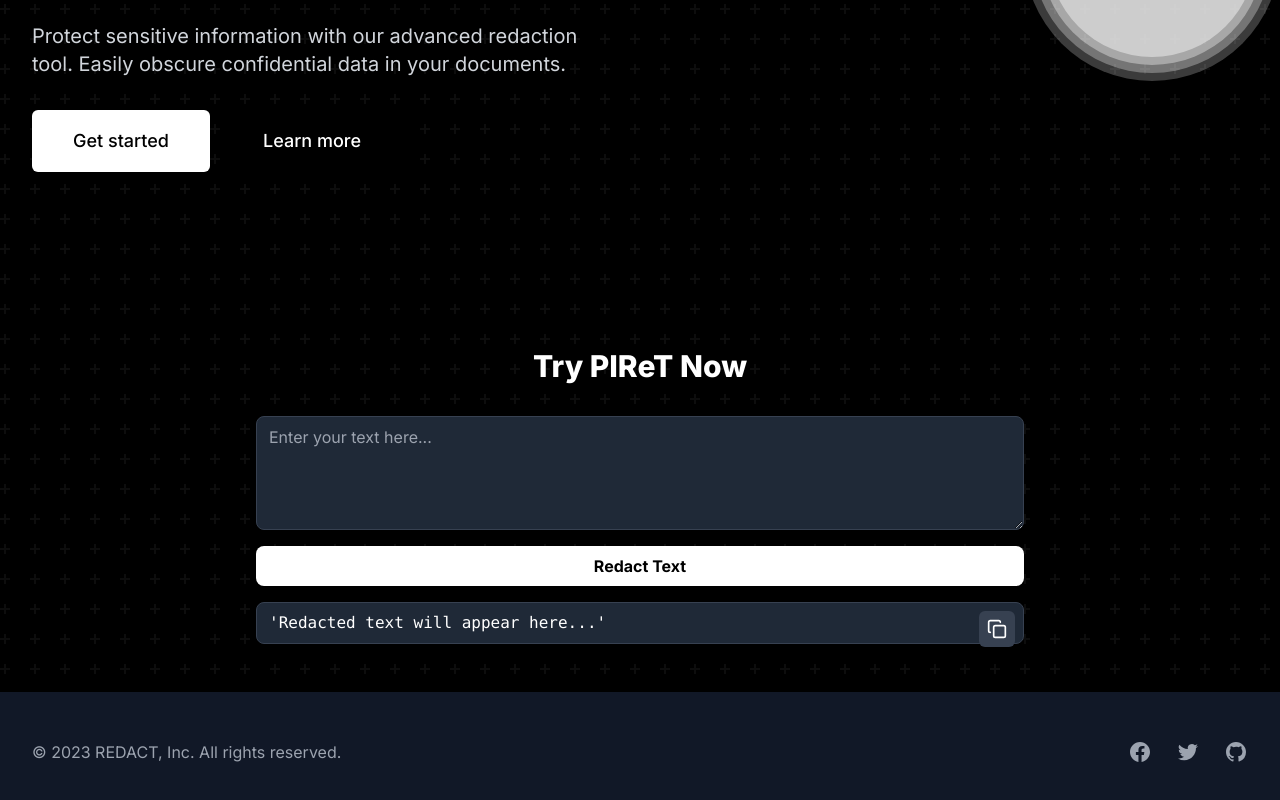
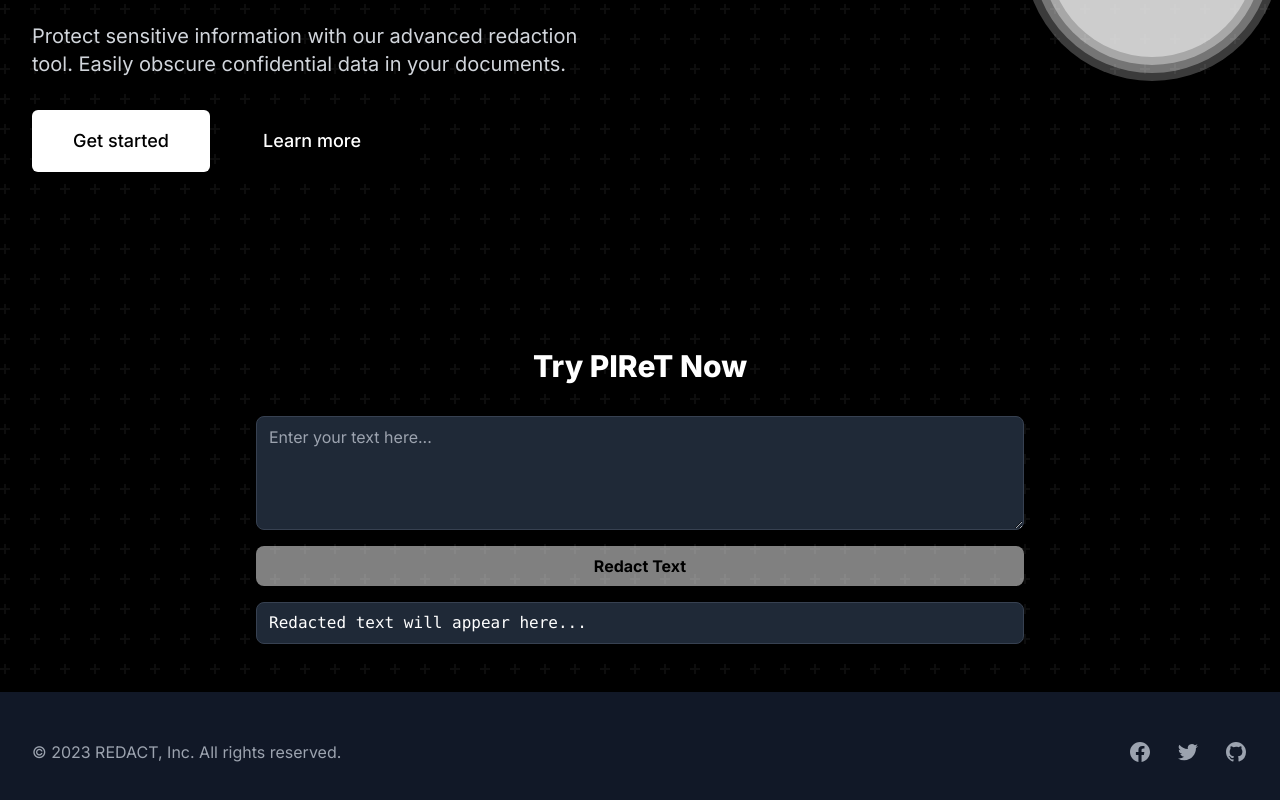
Before and after one commit to dipenkalsi/SIH-1678-Terminal-Velocity, a Next.js app: page / in a window 1280 px wide. Shown: the part 330-1130 px from the top of the page. Built offline with nearby package versions, Linux system fonts and the light colour scheme.

Commit message:
api-key: cors-error

```diff
--- a/package.json
+++ b/package.json
@@ -20,5 +20,7 @@
     "eslint-config-next": "14.2.7",
     "postcss": "^8",
     "tailwindcss": "^3.4.1"
-  }
+  },
+  "proxy": "https://api.private-ai.com"
+
 }
--- a/src/app/layout.js
+++ b/src/app/layout.js
@@ -1,6 +1,6 @@
 import { Inter } from "next/font/google";
 import "./globals.css";
-import Footer from "@/components/footer/footer";
+import Footer from "@/components/footer/Footer";
 import Navbar from "@/components/navbar/Navbar";
 
 const inter = Inter({ subsets: ["latin"] });
--- a/src/app/page.jsx
+++ b/src/app/page.jsx
@@ -1,39 +1,15 @@
-// import Image from "next/image";
-
-// export default function Home() {
-//   return (
-//     <main>
-//       Homepage
-//     </main>
-//   );
-// }
-
 'use client'
 
 import React, { useState, useEffect, useCallback, useRef } from 'react'
 import { useSpring, animated } from 'react-spring'
 import { Menu, X, FileText, Copy, Check, Search } from 'lucide-react'
-// import { button } from "@/components/ui/button"
-// import { textarea } from "@/components/ui/textarea"
-// import { useToast } from "@/components/ui/use-toast"
-
-// const useRedact = () => {
-//   const [text, setText] = useState('')
-//   const [redactedText, setRedactedText] = useState('')
-
-//   const redact = useCallback(() => {
-//     setRedactedText(text.replace(/\S/g, '█'))
-//   }, [text])
-
-//   return { text, setText, redactedText, redact }
-// }
+import RedactionComponent from '@/components/redact/redaction'
 
 export default function RedactLanding() {
   const [isMenuOpen, setIsMenuOpen] = useState(false)
   const [cursorPosition, setCursorPosition] = useState({ x: 0, y: 0 })
   // const { text, setText, redactedText, redact } = useRedact()
   const [isCopied, setIsCopied] = useState(false)
-  // const { toast } = useToast()
   const nameRef = useRef(null)
   const [nameHoverPosition, setNameHoverPosition] = useState({ x: 0, y: 0 })
   const [isNameHovered, setIsNameHovered] = useState(false)
@@ -171,37 +147,7 @@ export default function RedactLanding() {
           </div>
         </div>
 
-        <div className="max-w-7xl mx-auto px-4 sm:px-6 lg:px-8 py-12">
-          <div className="max-w-3xl mx-auto">
-            <h2 className="text-3xl font-extrabold text-white text-center mb-8">Try PIReT Now</h2>
-            <div className="flex flex-col space-y-4">
-              <textarea
-                // value={text}
-                onChange={(e) => setText(e.target.value)}
-                className="w-full px-3 py-2 text-white bg-gray-800 border border-gray-700 rounded-lg focus:outline-none focus:border-gray-500"
-                rows={4}
-                placeholder="Enter your text here..."
-              />
-              <button
-                // onClick={redact}
-                className="w-full bg-white text-black font-bold py-2 px-4 rounded-lg hover:bg-gray-200 transition duration-200"
-              >
-                Redact Text
-              </button>
-              <div className="w-full px-3 py-2 bg-gray-800 border border-gray-700 rounded-lg relative">
-              <p className="text-white font-mono break-all">'Redacted text will appear here...'</p>
-                {/* <p className="text-white font-mono break-all">{redactedText || 'Redacted text will appear here...'}</p> */}
-                <button
-                  // onClick={copyToClipboard}
-                  className="absolute top-2 right-2 p-2 bg-gray-700 text-white rounded-md hover:bg-gray-600 focus:outline-none focus:ring-2 focus:ring-gray-500"
-                  aria-label="Copy redacted text"
-                >
-                  {isCopied ? <Check className="h-5 w-5" /> : <Copy className="h-5 w-5" />}
-                </button>
-              </div>
-            </div>
-          </div>
-        </div>
+        <RedactionComponent />
       </main>
     </div>
   )
--- /dev/null
+++ b/src/components/redact/redaction.jsx
@@ -0,0 +1,92 @@
+import React, { useState } from 'react';
+import { Check, Copy } from 'lucide-react';
+
+const RedactionComponent = () => {
+  const [text, setText] = useState('');
+  const [redactedText, setRedactedText] = useState('');
+  const [isCopied, setIsCopied] = useState(false);
+  const [isLoading, setIsLoading] = useState(false);
+
+  const redact = async () => {
+    setIsLoading(true);
+    try {
+      const resp = await fetch(process.env.NEXT_PUBLIC_URL, {
+        method: "POST",
+        headers: {
+          "Content-Type": "application/json",
+          "X-API-KEY": process.env.NEXT_PUBLIC_API_KEY  // Replace with your actual API key
+        },
+        body: JSON.stringify({
+          text: [text],
+          link_batch: false,
+          entity_detection: {
+            "entity_types": [
+              {
+                "type": "ENABLE",
+                "value": ["ACCOUNT_NUMBER","AGE","DATE","DATE_INTERVAL","DOB","DRIVER_LICENSE","DURATION","EMAIL_ADDRESS","EVENT","FILENAME","GENDER_SEXUALITY","HEALTHCARE_NUMBER","IP_ADDRESS","LANGUAGE","LOCATION","LOCATION_ADDRESS","LOCATION_ADDRESS_STREET","LOCATION_CITY","LOCATION_COORDINATE","LOCATION_COUNTRY","LOCATION_STATE","LOCATION_ZIP","MARITAL_STATUS","MONEY","NAME","NAME_FAMILY","NAME_GIVEN","NAME_MEDICAL_PROFESSIONAL","NUMERICAL_PII","ORGANIZATION","ORGANIZATION_MEDICAL_FACILITY","OCCUPATION","ORIGIN","PASSPORT_NUMBER","PASSWORD","PHONE_NUMBER","PHYSICAL_ATTRIBUTE","POLITICAL_AFFILIATION","RELIGION","SSN","TIME","URL","USERNAME","VEHICLE_ID","ZODIAC_SIGN","BLOOD_TYPE","CONDITION","DOSE","DRUG","INJURY","MEDICAL_PROCESS","STATISTICS","BANK_ACCOUNT","CREDIT_CARD","CREDIT_CARD_EXPIRATION","CVV","ROUTING_NUMBER"]
+              }
+            ],
+            return_entity: true
+          },
+          processed_text: {
+            type: "MARKER",
+            pattern: "[UNIQUE_NUMBERED_ENTITY_TYPE]"
+          }
+        })
+      });
+
+      const data = await resp.json();
+      setRedactedText(data.processed_text[0]);
+    } catch (error) {
+      console.error("Error redacting text:", error);
+      setRedactedText("An error occurred while redacting the text.");
+    } finally {
+      setIsLoading(false);
+    }
+  };
+
+  const copyToClipboard = () => {
+    navigator.clipboard.writeText(redactedText).then(() => {
+      setIsCopied(true);
+      setTimeout(() => setIsCopied(false), 2000);
+    });
+  };
+
+  return (
+    <div className="max-w-7xl mx-auto px-4 sm:px-6 lg:px-8 py-12">
+      <div className="max-w-3xl mx-auto">
+        <h2 className="text-3xl font-extrabold text-white text-center mb-8">Try PIReT Now</h2>
+        <div className="flex flex-col space-y-4">
+          <textarea
+            value={text}
+            onChange={(e) => setText(e.target.value)}
+            className="w-full px-3 py-2 text-white bg-gray-800 border border-gray-700 rounded-lg focus:outline-none focus:border-gray-500"
+            rows={4}
+            placeholder="Enter your text here..."
+          />
+          <button
+            onClick={redact}
+            className="w-full bg-white text-black font-bold py-2 px-4 rounded-lg hover:bg-gray-200 transition duration-200 disabled:opacity-50"
+            disabled={isLoading || !text}
+          >
+            {isLoading ? 'Redacting...' : 'Redact Text'}
+          </button>
+          <div className="w-full px-3 py-2 bg-gray-800 border border-gray-700 rounded-lg relative">
+            <p className="text-white font-mono break-all">{redactedText || 'Redacted text will appear here...'}</p>
+            {redactedText && (
+              <button
+                onClick={copyToClipboard}
+                className="absolute top-2 right-2 p-2 bg-gray-700 text-white rounded-md hover:bg-gray-600 focus:outline-none focus:ring-2 focus:ring-gray-500"
+                aria-label="Copy redacted text"
+              >
+                {isCopied ? <Check className="h-5 w-5" /> : <Copy className="h-5 w-5" />}
+              </button>
+            )}
+          </div>
+        </div>
+      </div>
+    </div>
+  );
+};
+
+export default RedactionComponent;
```
